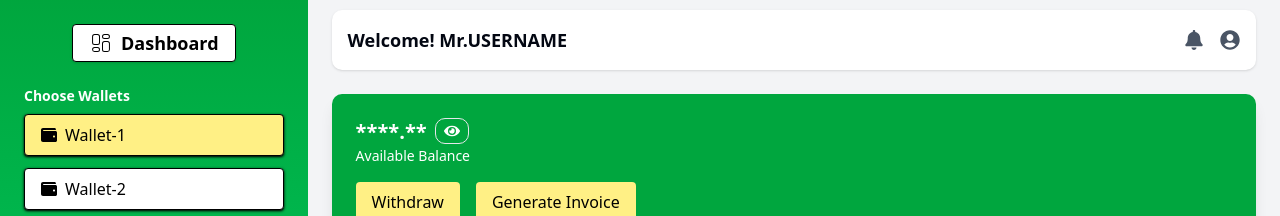
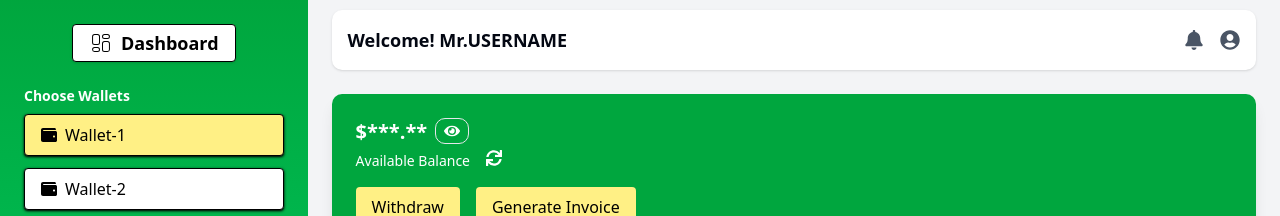
Before and after one commit to lnbits-dhaube/lnbits-invoice, a Next.js app: page /dashboard in a window 1280 px wide. Shown: the top 216 px of the page. Built offline with nearby package versions, Linux system fonts and the light colour scheme; no server answers.

Commit message:
balance sync

```diff
--- a/src/app/api/wallet/route.ts
+++ b/src/app/api/wallet/route.ts
@@ -14,7 +14,7 @@ export async function GET() {
             },
         });
         const data = await response.json();
-        if (!response.ok) {
+        if (!response.ok){
             console.error("Wallet error:", data.detail);
             return NextResponse.json({ error: data.detail || "Failed to fetch wallet" }, { status: response.status });
         }
@@ -23,11 +23,10 @@ export async function GET() {
         const balance_btc = balance_sats / 100_000_000;
         const btcPriceRes = await fetch("https://blockchain.info/ticker");
         const btcPriceData = await btcPriceRes.json();
-
         const btcPrice = btcPriceData.USD.last;
         const balance_usd = balance_btc * btcPrice;
         console.log("Wallet balance in USD:", balance_usd);
-        return NextResponse.json({ balance: balance_usd.toFixed(3) });
+        return NextResponse.json({ balance: balance_usd.toFixed(3)});
     } catch (error) {
         console.error("Wallet error:", error);
         return NextResponse.json({ error: "Internal Server Error" }, { status: 500 });
--- a/src/components/WalletCard.tsx
+++ b/src/components/WalletCard.tsx
@@ -1,10 +1,10 @@
 "use client"
 import { useState, useEffect } from "react";
-import { FaEye, FaEyeSlash } from "react-icons/fa";
+import { FaEye, FaEyeSlash, FaSync  } from "react-icons/fa";
 export default function WalletCard() {
+    const [loading, setLoading] = useState(true);
     const [walletBalance, setWalletBalance] = useState(0);
     const [showBalance, setShowBalance] = useState(false);
-    useEffect(() => {
     const fetchWalletBalance = async () => {
         try {
             const res = await fetch("/api/wallet");
@@ -14,14 +14,23 @@ export default function WalletCard() {
             console.error("Error fetching wallet balance:", error);
         }
     };
-        if (showBalance) fetchWalletBalance();
-    }, [showBalance]);
+    useEffect(() => {
+        setLoading(true);
+        fetchWalletBalance();
+        setLoading(false)
+    }, []);
+
+    const handleRefresh = async () => {
+        setLoading(true);
+        await fetchWalletBalance();
+        setLoading(false);
+    }
     return (
         <div className="bg-green-600 text-white p-6 rounded-lg shadow-lg">
             <span>
                 {showBalance ? (
                     <span className="text-xl font-bold">${walletBalance}</span>) : (
-                    <span className="text-xl font-bold">****.**</span> /* Masked Wallet Balance */
+                    <span className="text-xl font-bold">$***.**</span> /* Masked Wallet Balance */
                 )}
                 <button className="text-sm text-white border px-2 py-1 rounded-lg ml-2"
                     onClick={() => setShowBalance(!showBalance)}
@@ -33,7 +42,20 @@ export default function WalletCard() {
                 </button>
 
             </span>
-            <p className="text-sm">Available Balance</p>
+            <p className="text-sm">
+                <span>
+                    Available Balance
+                </span>
+                <button className="text-sm text-white px-2 py-1  ml-2"
+                    onClick={handleRefresh}>
+                    {loading ? (
+                        <FaSync  size={16} className="animate-spin" />
+                    ) : (
+                        <FaSync  size={16} />
+                    )}
+                </button>
+
+            </p>
             <div className="flex space-x-4 mt-4">
                 <button className="bg-yellow-200 text-black px-4 py-2 rounded">Withdraw</button>
                 <button className="bg-yellow-200 text-black px-4 py-2 rounded">Generate Invoice</button>
```
Lines whose indentation alone changed are shown as unchanged.
